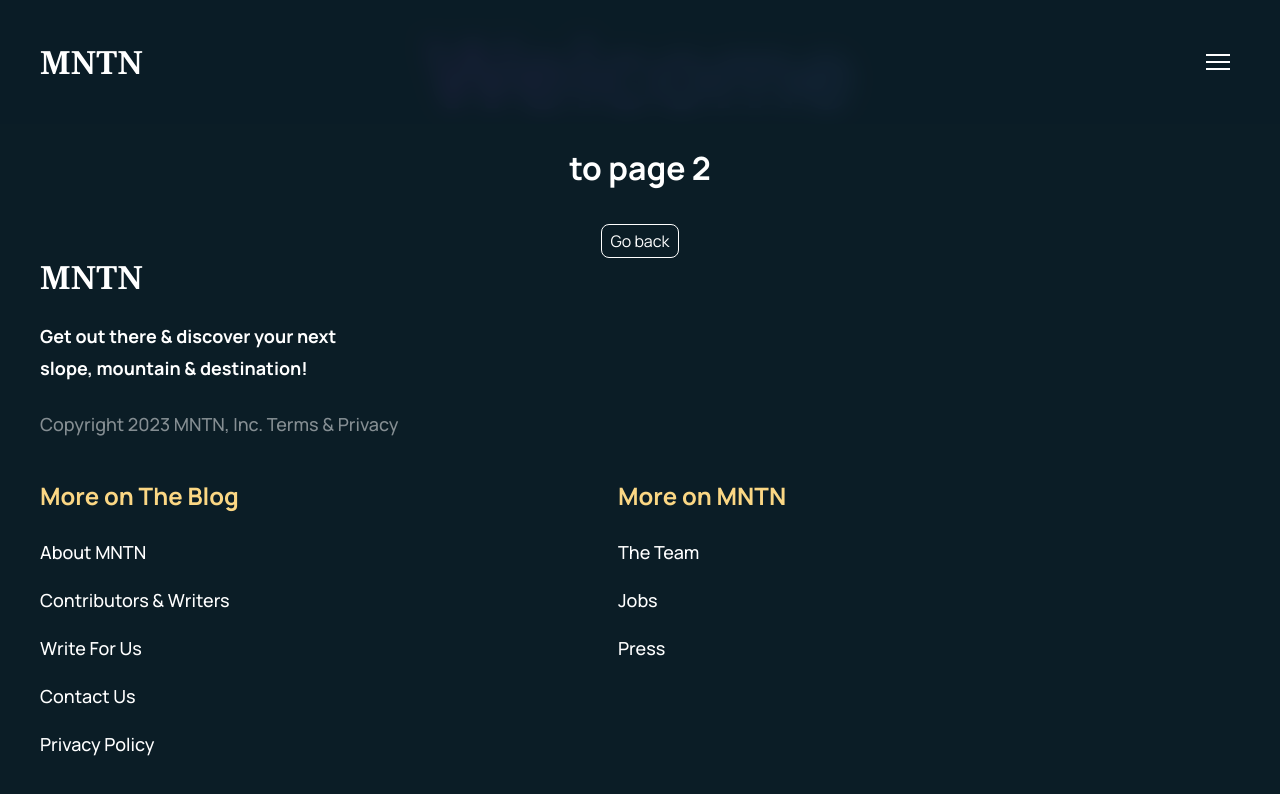
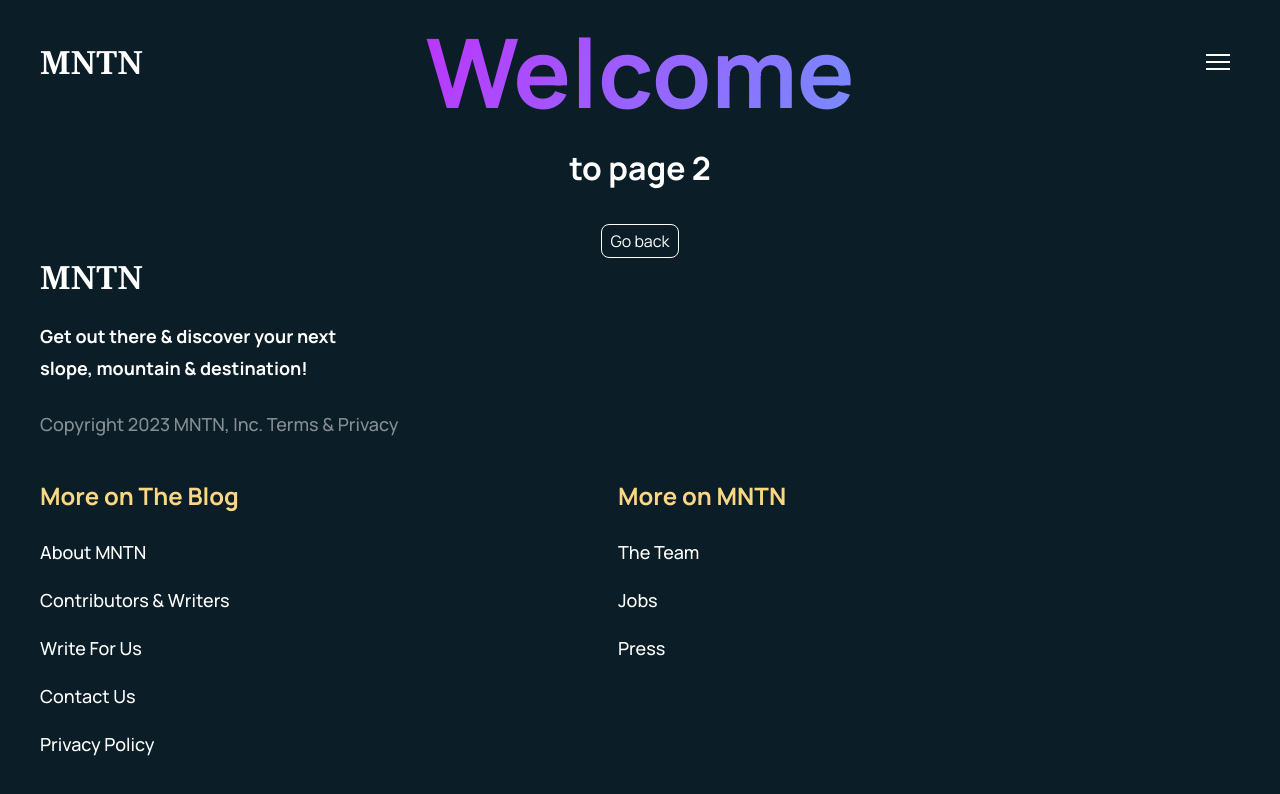
Before and after one commit to Vadym-Gr/MNTN-Landing-Page-Community, a website built with Vite: page src/page-2.html in a window 1280 px wide. Built offline with nearby package versions, Linux system fonts and the light colour scheme; a web font is replaced by a local one.

Commit message:
fix header

```diff
--- a/src/css/header.css
+++ b/src/css/header.css
@@ -1,17 +1,9 @@
 .header {
-  position: fixed;
+  position: absolute;
   inset: 0 0 auto;
   z-index: 10;
   padding-block: 24px;
   color: var(--color-text);
-  background: rgb(11 29 38 / 92%);
-  backdrop-filter: blur(12px);
-}
-:root {
-  --header-height: 92px;
-}
-html {
-  scroll-padding-top: var(--header-height);
 }
 .header-container {
   display: flex;
@@ -148,9 +140,6 @@ body.menu-open {
   overflow: hidden;
 }
 @media (min-width: 768px) {
-  :root {
-    --header-height: 124px;
-  }
   .header {
     padding-block: 40px;
   }
@@ -162,9 +151,6 @@ body.menu-open {
   }
 }
 @media (min-width: 1440px) {
-  :root {
-    --header-height: 152px;
-  }
   .header {
     padding-block: 54px;
   }
--- a/src/css/navigation.css
+++ b/src/css/navigation.css
@@ -5,7 +5,7 @@ html {
 .section-nav {
   position: fixed;
   z-index: 9;
-  top: max(calc(var(--header-height) + 16px), min(calc(50vh - 120px), 326px));
+  top: clamp(100px, calc(50vh - 120px), 326px);
   right: 16px;
   width: 80px;
   filter: drop-shadow(0 0 20px rgb(0 0 0 / 20%));
--- a/src/partials/header.html
+++ b/src/partials/header.html
@@ -1,4 +1,4 @@
-<header class="header">
+<header class="header" id="start">
   <div class="header-container">
     <a class="header-logo" href="./index.html" aria-label="MNTN home">MNTN</a>
     <nav class="header-nav" aria-label="Main navigation">
```
Also changed, not shown: src/partials/hero.html (+1 -1 lines).
